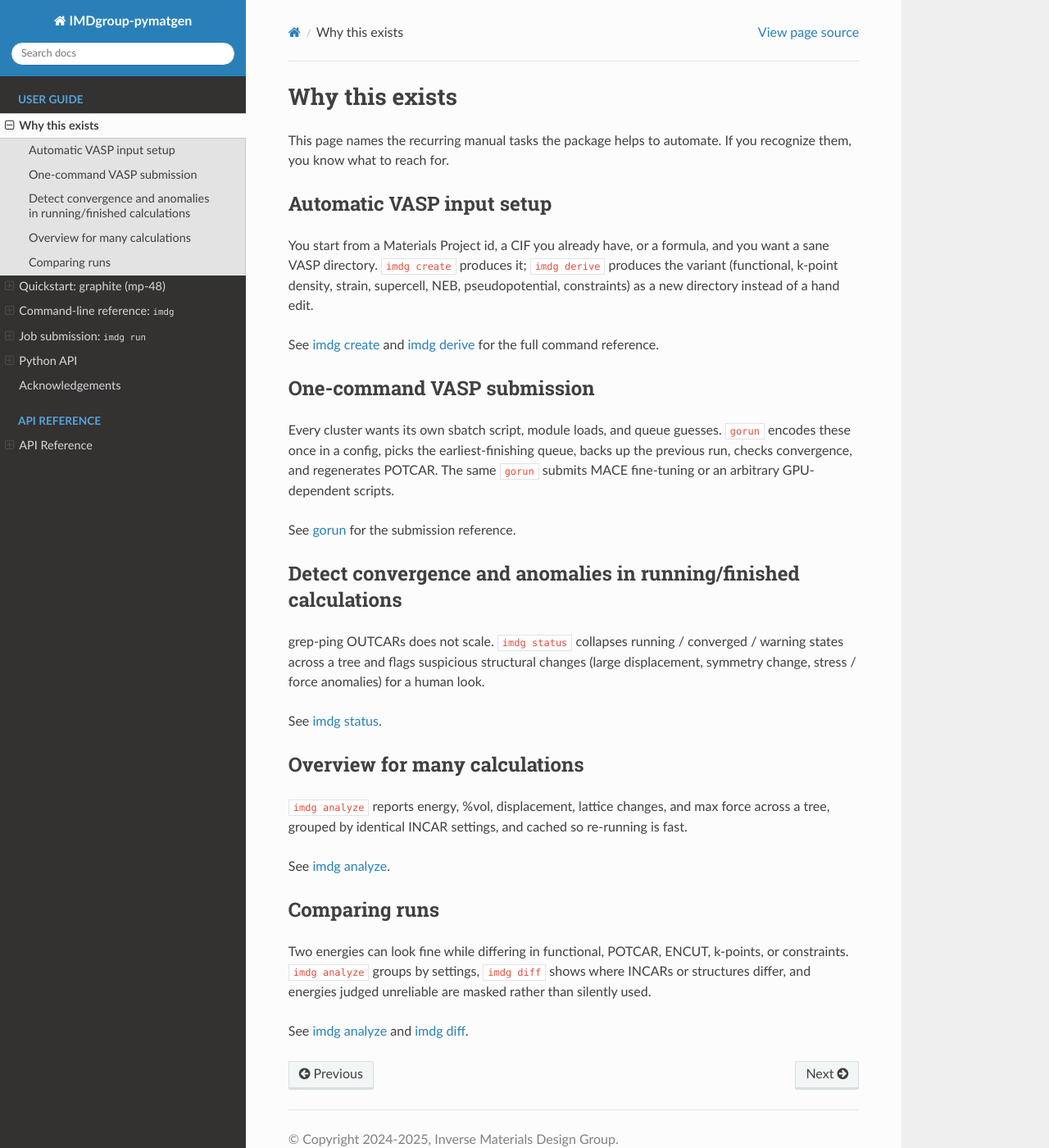
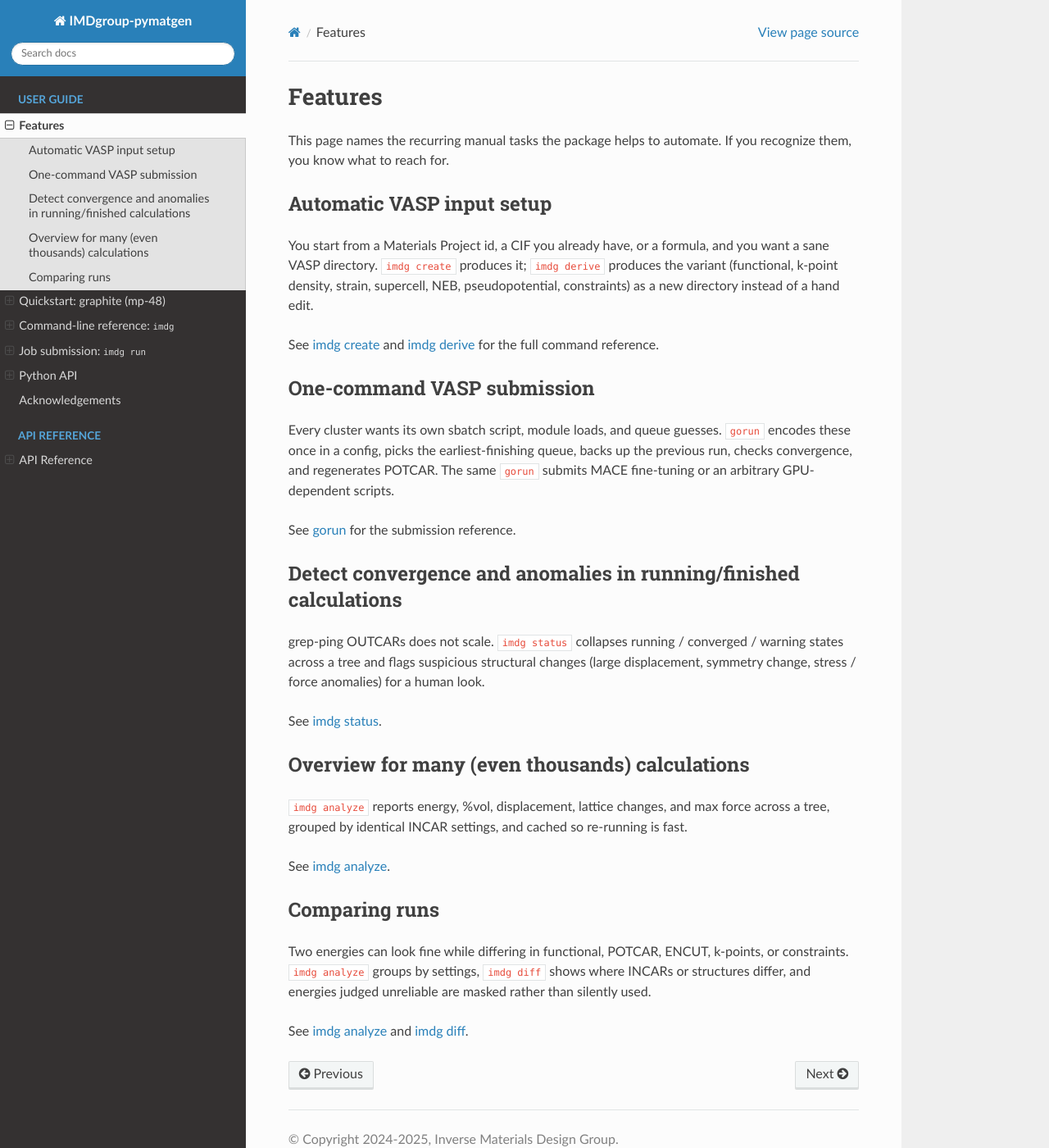
Before and after one commit to yantar92/IMDgroup-pymatgen, a Sphinx documentation site: the page built from docs/concepts.md, in a window 1280 px wide and 1400 px high. Shown: the whole window at 82% size. Built offline with Sphinx 7.4.7 and the Read the Docs theme 3.1.0, drawn with Linux system fonts in a browser that asks for light colours.

Commit message:
docs/concepts.md: Improve titles

```diff
--- a/docs/concepts.md
+++ b/docs/concepts.md
@@ -1,4 +1,4 @@
-# Why this exists
+# Features
 
 This page names the recurring manual tasks the package helps to
 automate. If you recognize them, you know what to reach for.
@@ -32,7 +32,7 @@ for a human look.
 
 See [imdg status](cli.md#imdg-status).
 
-## Overview for many calculations
+## Overview for many (even thousands) calculations
 
 `imdg analyze` reports energy, %vol, displacement, lattice changes, and
 max force across a tree, grouped by identical INCAR settings, and cached
```
